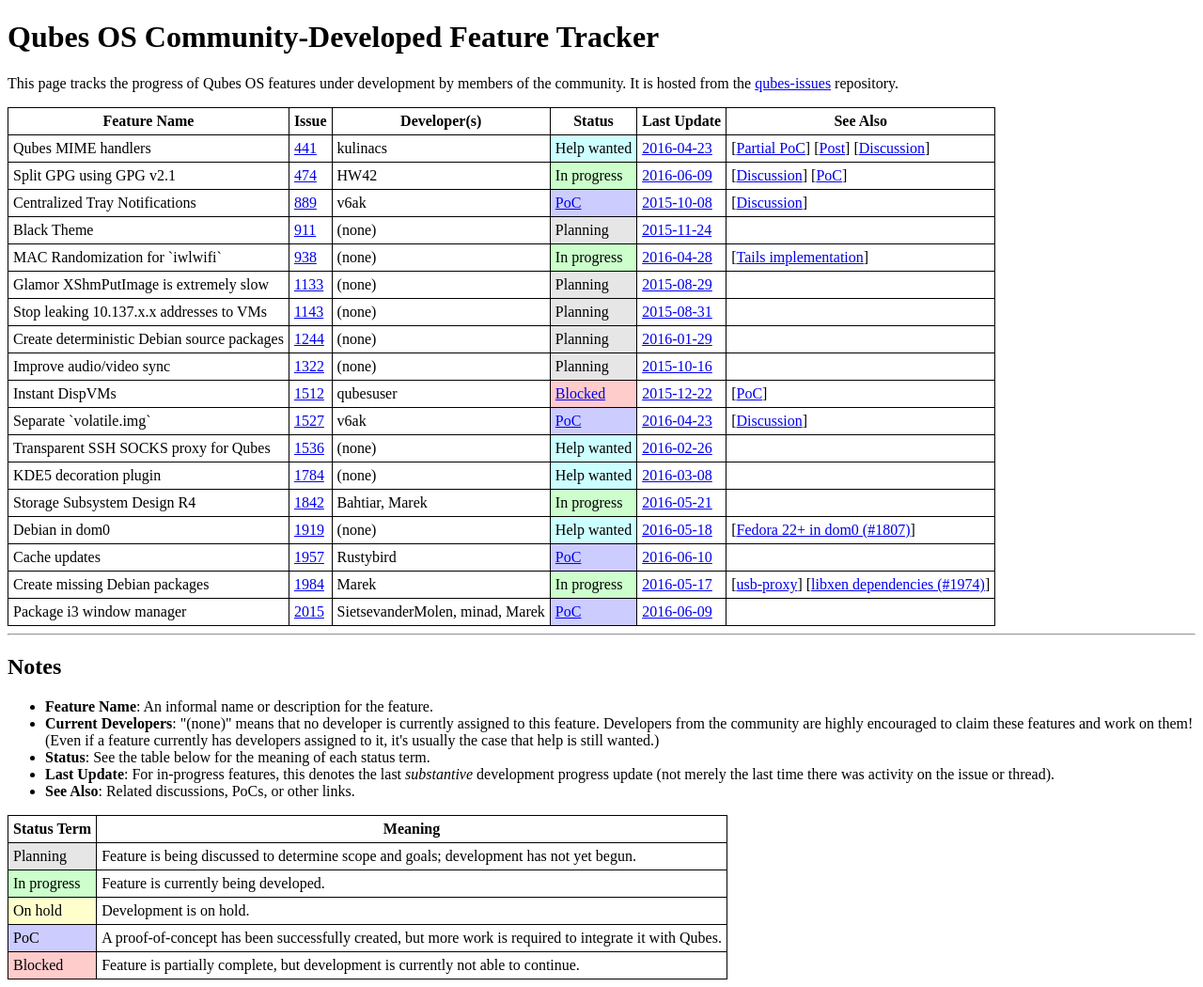
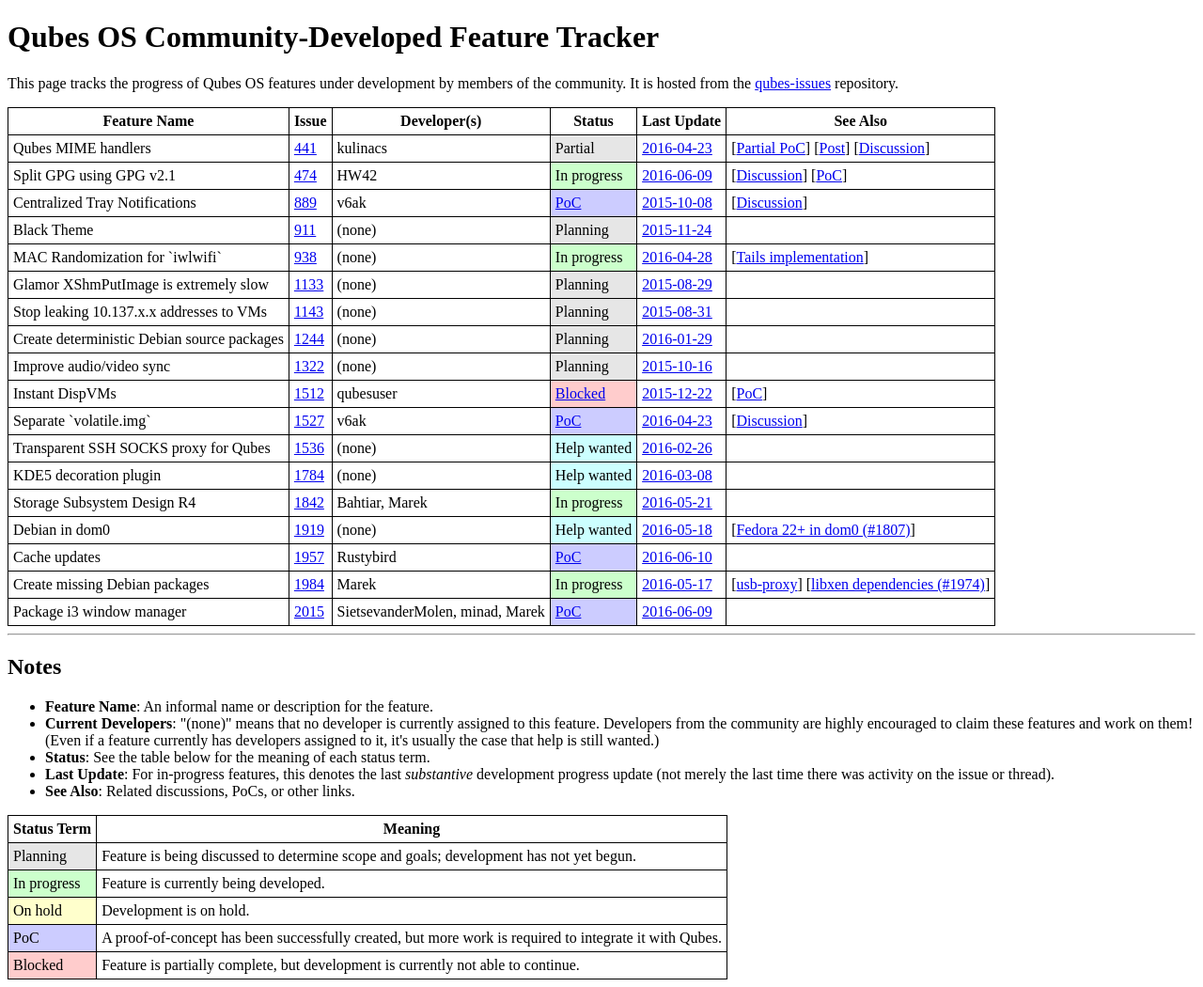
Before and after one commit to QubesOS/qubes-issues, a Jekyll site: the page built from index.md, in a window 1280 px wide. Shown: the whole page at 94% size. Built offline with Jekyll 4.4.1, drawn with Linux system fonts in a browser that asks for light colours.

Commit message:
Update #441 status

```diff
--- a/_data/features.yml
+++ b/_data/features.yml
@@ -2,7 +2,7 @@
   issue  : 441
   devs   : kulinacs
   status :
-    term   : Help wanted
+    term   : Partial
     url    :
   updated:
     date   : 2016-04-23
```
